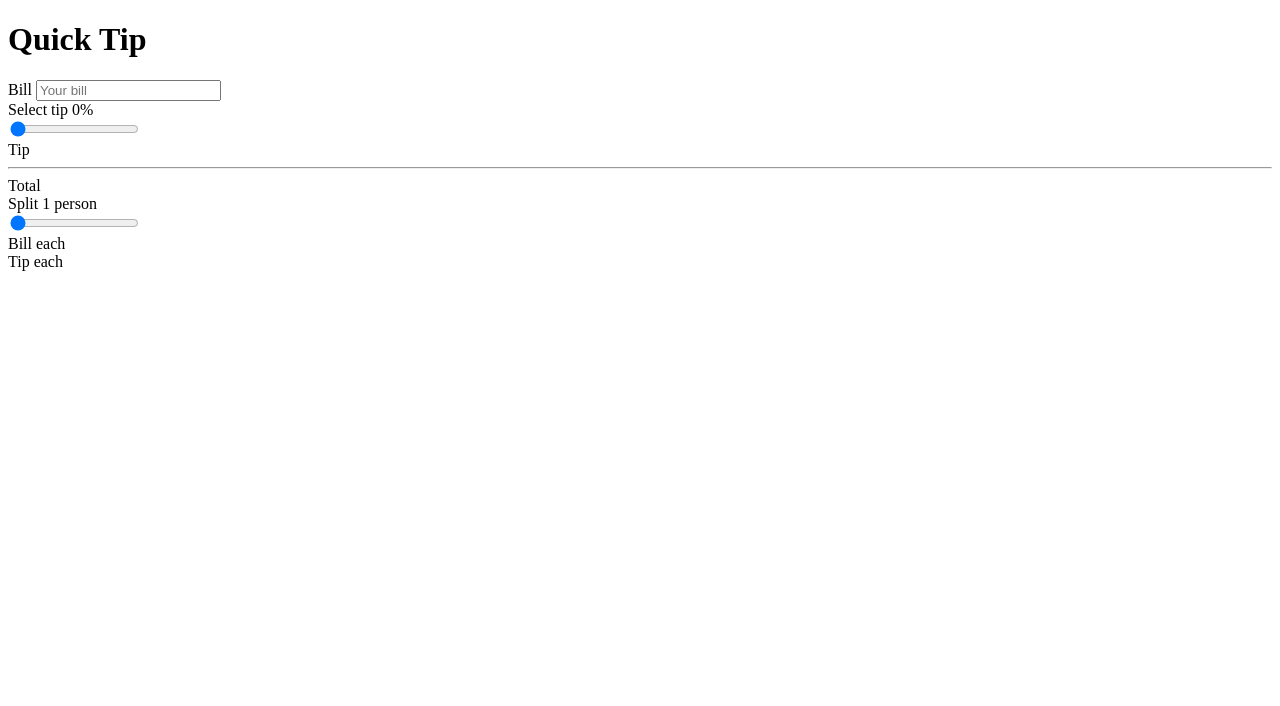
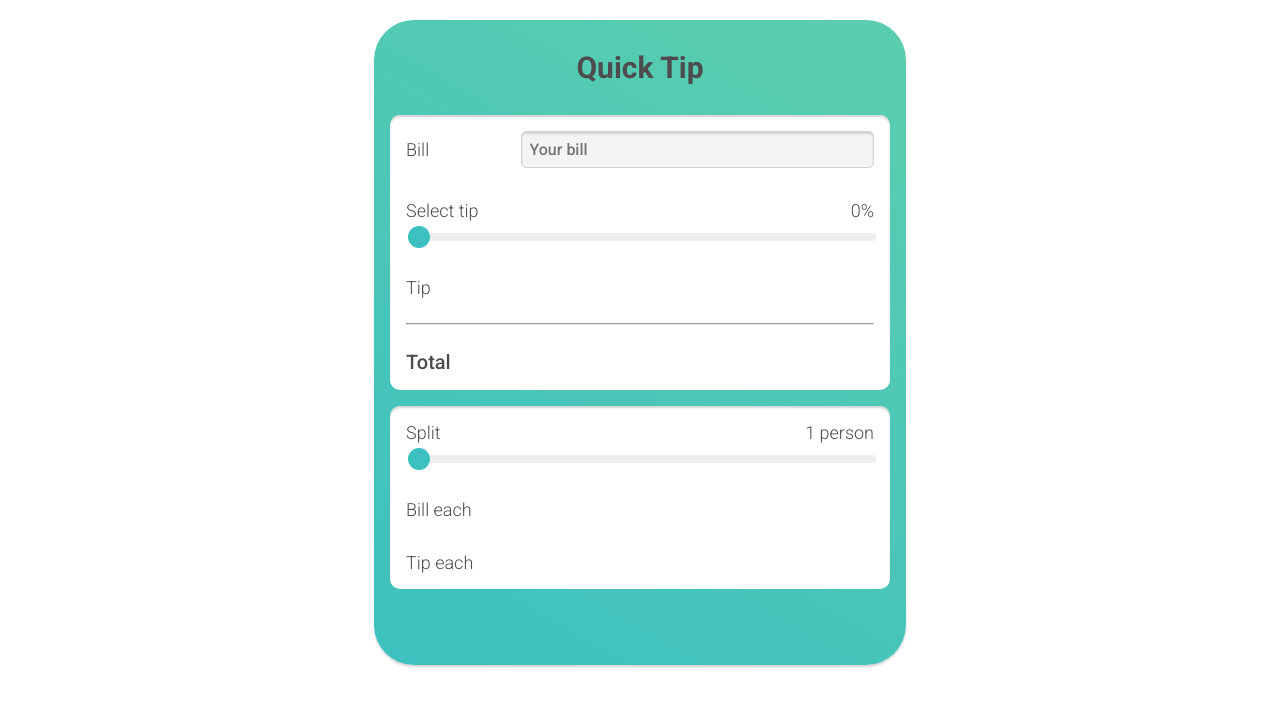
Before and after one commit to nataliarybakov/tip-calculator, a plain HTML site: page index.html in a window 1280 px wide. Drawn offline with Linux system fonts and the light colour scheme.

Commit message:
Add Fonts, custom sliders and browser prefixes.

```diff
--- a/index.html
+++ b/index.html
@@ -4,6 +4,8 @@
     <meta charset="UTF-8">
     <meta http-equiv="X-UA-Compatible" content="IE=edge">
     <meta name="viewport" content="width=device-width, initial-scale=1.0">
+    <link href="https://fonts.googleapis.com/css2?family=Inter:wght@400;700&family=Roboto:wght@300;500;700&display=swap" rel="stylesheet">
+    <link rel="stylesheet" href="style.css">
     <title>Quick Tip</title>
 </head>
 <body>
@@ -19,7 +21,7 @@
                 <label for="tipInput">Select tip</label>
                 <span id="tipPercent">0%</span>
                 </div>
-            <input type ="range" value="0" id="tipInput" />
+            <input type ="range" value="0" id="tipInput" class="range" />
             </div>
             <div class="space-between">
                 <span>Tip</span>
@@ -38,7 +40,7 @@
                     <label for="splitInput">Split</label>
                     <span id="splitValue">1 person</span>
                 </div>
-                <input type ="range" min="1" max="10" value="1" id="splitInput"/>
+                <input type ="range" min="1" max="10" value="1" id="splitInput" class="range" />
             </div>
             <div class="space-between">
                 <span>Bill each</span>
--- a/style.css
+++ b/style.css
@@ -1,6 +1,8 @@
 html {
     font-size: 10px;
     color: #4e4d4d;
+    font-family: 'Roboto', sans-serif;
+    font-weight: 300;
 }
 
 main {
@@ -63,3 +65,36 @@ input[type="number"] {
     font-size: 2rem;
     font-weight: bolder;
 }
+
+.range {
+    -webkit-appearance: none;
+    width: 100%;
+    height: 8px;
+    background: #eee;
+    margin-top: 1.2rem;
+    border-radius: 0.3rem;
+    outline-color: #5bceae;
+}
+
+.range::-webkit-slider-thumb {
+    -webkit-appearance: none;
+    width:2.2rem;
+    height: 2.2rem;
+    border-radius: 50%;
+    background: #3dc0c0;
+    cursor: pointer;
+}
+
+.range::-moz-range-thumb {
+
+    width:2.2rem;
+    height: 2.2rem;
+    border-radius: 50%;
+    background: #3dc0c0;
+    cursor: pointer;
+    border: none;
+
+}
+.range::-moz-focus-outer {
+    border: 0;
+}
```
